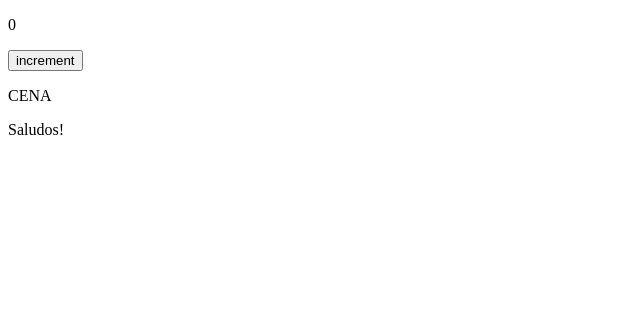
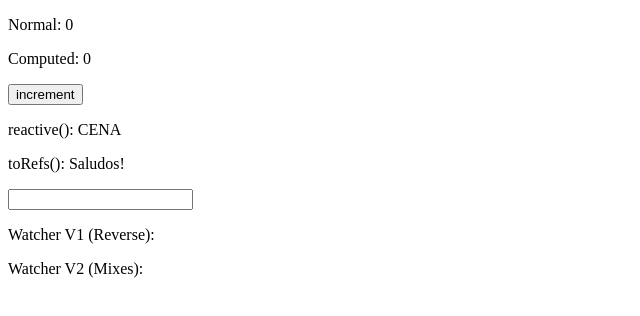
Before and after one commit to gabrielmoris/vue-mastery, a Vue app in the folder composition-api/: page / in a window 1280 px wide. Shown: the top 316 px of the page, without its empty margins (0-640 px from the left). Built offline with nearby package versions, Linux system fonts and the light colour scheme.

Commit message:
watchers, computed props

```diff
--- a/composition-api/src/App.vue
+++ b/composition-api/src/App.vue
@@ -1,24 +1,33 @@
 <template>
   <div>
-    <p>{{ num }}</p>
+    <p>Normal: {{ num }}</p>
+    <p>Computed: {{ double }}</p>
     <button @click.prevent="increment">increment</button>
-    <p>{{ user.name }}</p>
-    <p>{{ name }}</p>
+    <p>reactive(): {{ user.name }}</p>
+    <p>toRefs(): {{ name }}</p>
+    <input type="text" v-model="sentence" />
+    <p>Watcher V1 (Reverse): {{ reversed }}</p>
+    <p>Watcher V2 (Mixes): {{ mixed }}</p>
   </div>
 </template>
 
 <script>
-import { ref, reactive, toRefs } from "vue";
+import { ref, reactive, toRefs, watchEffect, watch, computed } from "vue";
 export default {
   name: "App",
   setup() {
+    //User logic, I can separate now the functions and put then together with the data
     // We need to make the number reactive, that is why we use ref
     let num = ref(0);
     function increment() {
       // to change the value of the ref, we acces by variable.value
       num.value++;
     }
-    //User logic, I can separate now the functions and put then together with the data
+
+    //Computed properties//
+    const double = computed(() => {
+      return num.value * 2;
+    });
     //To make it reactive I dont use ref, i use reactive instead
     const user = reactive({
       name: "John",
@@ -31,7 +40,35 @@ export default {
       user2.name = "Saludos!";
     }, 3000);
 
-    return { num, increment, user, ...toRefs(user2) };
+    const sentence = ref("");
+    const reversed = ref("");
+    const mixed = ref("");
+
+    // How to use watchers //
+    watchEffect(() => {
+      reversed.value = sentence.value.split("").reverse().join("");
+    });
+    //Another way to use watchers (more efficient)
+    // the square brackets are optional and allows us to watch several values
+    watch([sentence], ([newval, oldval]) => {
+      mixed.value = sentence.value
+        .split("")
+        .sort(function () {
+          return 0.5 - Math.random();
+        })
+        .join("");
+    });
+
+    return {
+      num,
+      increment,
+      user,
+      ...toRefs(user2),
+      sentence,
+      reversed,
+      mixed,
+      double,
+    };
   },
 };
 </script>
```
